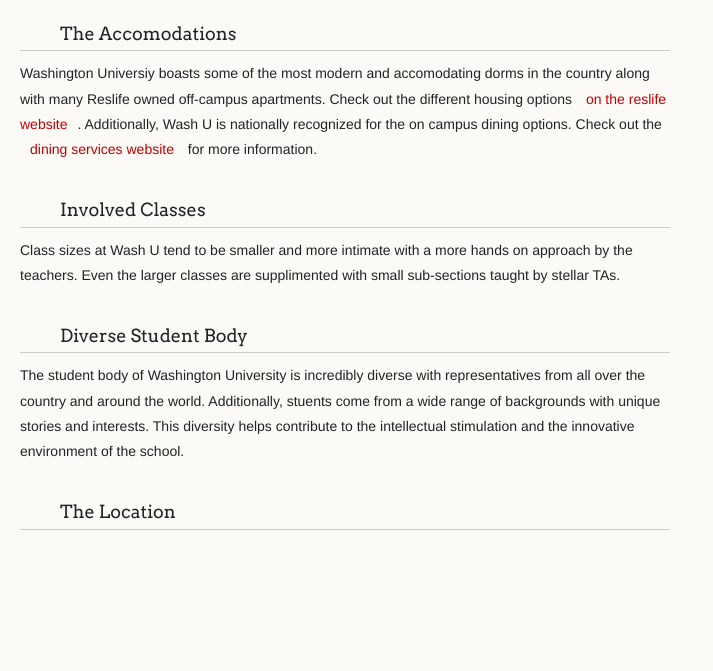
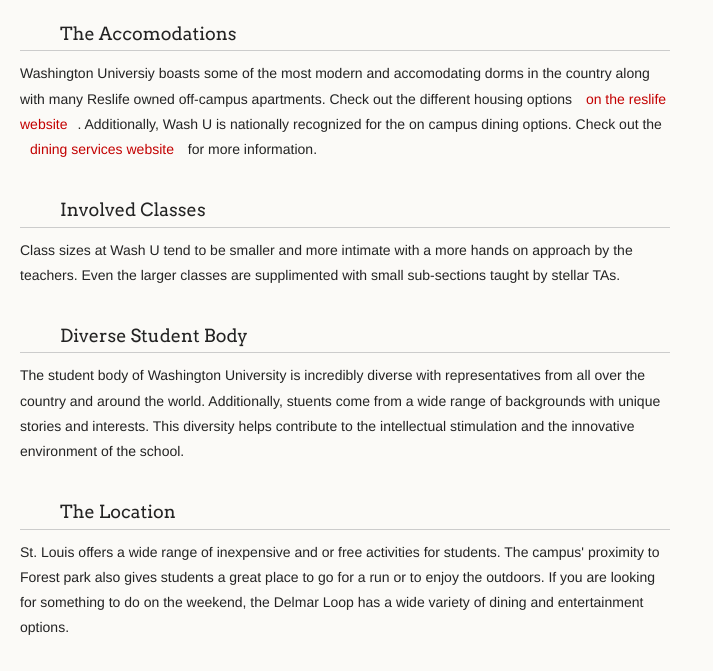
Before and after one commit to julfelder/What-makes-us-special, a plain HTML site: page index.html in a window 1280 px wide. Shown: the part 115-786 px from the top of the page, without its empty margins (0-713 px from the left). Drawn offline with Linux system fonts and the light colour scheme.

Commit message:
Update index.html

```diff
--- a/index.html
+++ b/index.html
@@ -33,7 +33,7 @@
 <h3>
 <a id="student govt" class="anchor" href="#authors-and-contributors" aria-hidden="true"><span aria-hidden="true" class="octicon octicon-link"></span></a>The Location</h3>
 
-<p></p>
+<p>St. Louis offers a wide range of inexpensive and or free activities for students. The campus' proximity to Forest park also gives students a great place to go for a run or to enjoy the outdoors. If you are looking for something to do on the weekend, the Delmar Loop has a wide variety of dining and entertainment options.</p>
 
 
 
```
